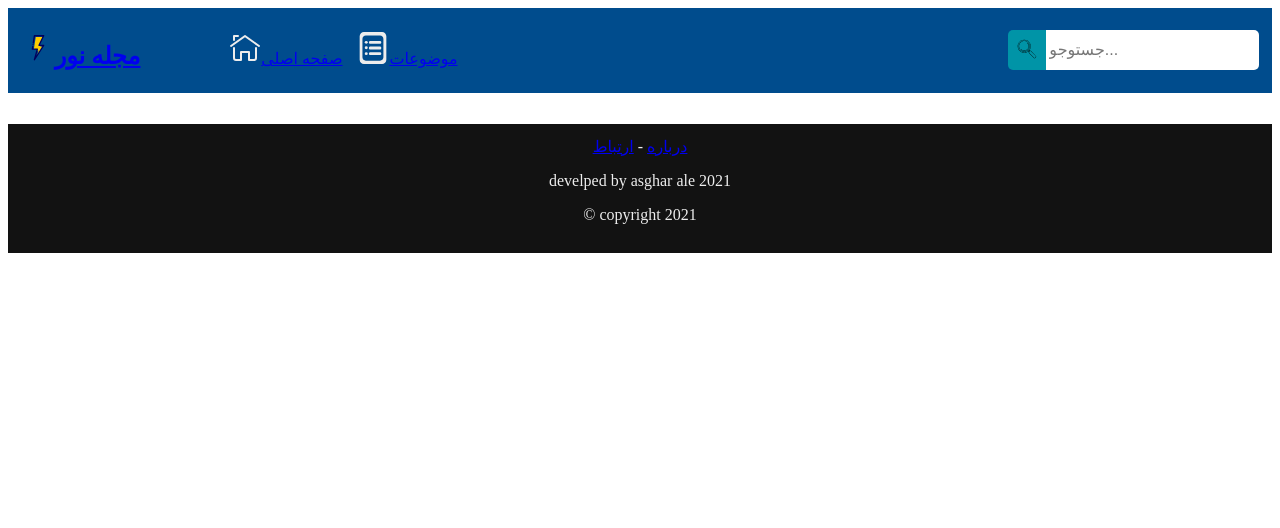
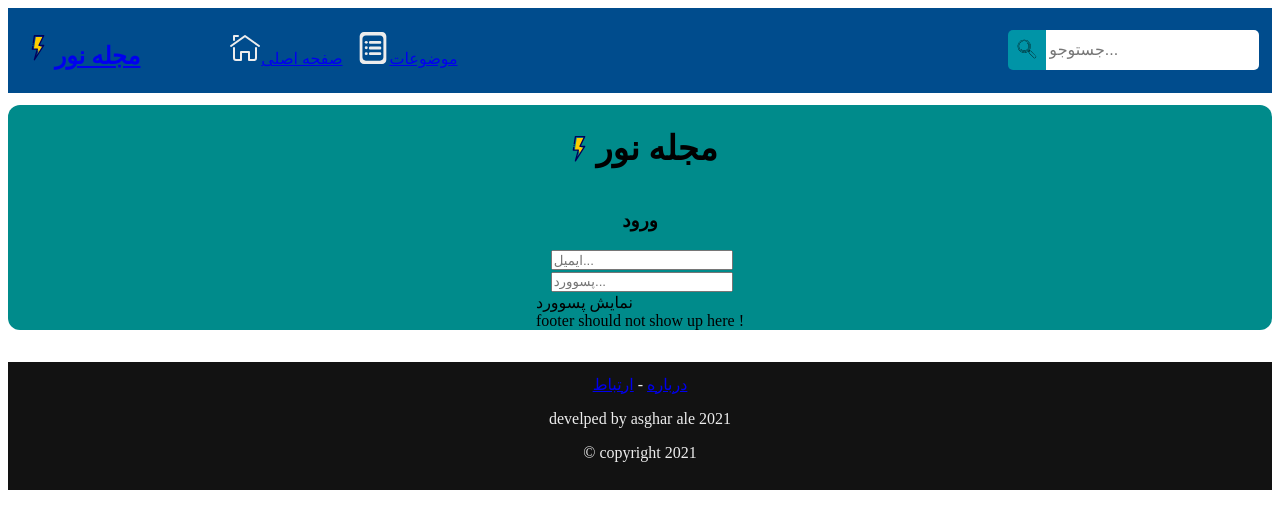
Before and after one commit to asghara04/light-mag, a Vue app in the folder light-mag/: page /login in a window 1280 px wide. Shown: the top 528 px of the page. Built offline with nearby package versions, Linux system fonts and the light colour scheme.

Commit message:
demo login page and failure to done it !

```diff
--- /dev/null
+++ b/light-mag/src/assets/Loger.css
@@ -0,0 +1,25 @@
+div#Loger{
+	margin: 1% 0 0 0;
+	display: flex;
+	justify-content: center;
+	width: auto;
+	align-items: center;
+	flex-direction: column;
+	background-color: darkcyan;
+	border-radius: 12px;
+}
+span.login-page-header{
+	display: flex;
+	justify-content: center;
+}
+span.login-page-header img{
+	flex: 0.2;
+	flex-shrink: 0;
+}
+span.login-page-header h1{
+	flex: 0.8;
+	font-size: 34px;
+}
+div#loginWays{
+	text-align: center;
+}
--- a/light-mag/src/assets/form.css
+++ b/light-mag/src/assets/form.css
@@ -2,4 +2,5 @@
 	width: 98%;
 	padding: 0.2%;
 	margin: 1%;
+	display: block;
 }
--- a/light-mag/src/routes.js
+++ b/light-mag/src/routes.js
@@ -5,6 +5,7 @@ import about from '@/views/about.vue';
 import contact from '@/views/contact.vue';
 import categories from '@/views/categories.vue';
 import article from '@/views/article.vue';
+import Loger from '@/views/Loger.vue';
 
 Vue.use(VueRouter)
 
@@ -31,6 +32,11 @@ export default new VueRouter({
 			props: route => ({num: parseInt(route.query.page)})
 		},
 		{
+			path: "/login",
+			name: "Login",
+			component: Loger
+		},
+		{
 			path: "/about",
 			name: "about",
 			component: about
--- /dev/null
+++ b/light-mag/src/views/Loger.vue
@@ -0,0 +1,29 @@
+<template>
+	<div id="Loger">
+		<span class="login-page-header">
+			<img src="../assets/imgs/light.svg"><h1>مجله نور</h1>
+		</span>
+		<div id="loginWays">
+			<h3>ورود</h3>
+			<form id="loginForm">
+				<input type="email" name="email" placeholder="ایمیل..." class="data-field">
+				<input type="password" name="password" placeholder="پسوورد..." class="data-field">
+			</form>
+		</div>
+
+
+
+		نمایش پسوورد
+		<br>
+		footer should not show up here !
+	</div>
+</template>
+<script>
+	export default{
+		name: "Loger",
+	};
+</script>
+<style>
+	@import '../assets/Loger.css';
+	@import '../assets/form.css';
+</style>
```
